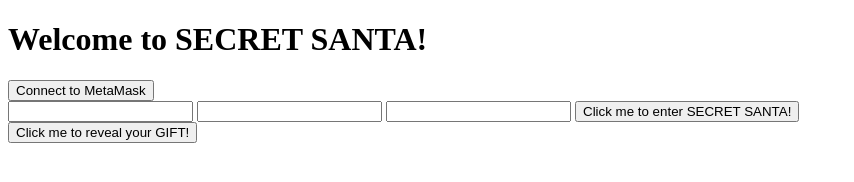
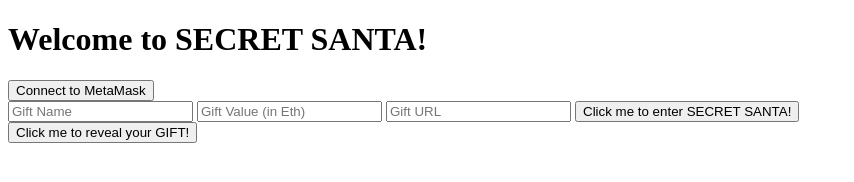
Before and after one commit to Brandonisernest/blockchain-developer-bootcamp-final-project, a plain HTML site: page SecretSantaMaster/FrontEnd/index.html in a window 1280 px wide. Shown: the whole page, without its empty margins (0-854 px from the left). Drawn offline with Linux system fonts and the light colour scheme.

Commit message:
Update index.html

```diff
--- a/SecretSantaMaster/FrontEnd/index.html
+++ b/SecretSantaMaster/FrontEnd/index.html
@@ -18,9 +18,9 @@
     </section>
 
     <section id = "input-section">
-        <input id = "gift-name-input">
-        <input id = "gift-value-input">
-        <input id = "gift-URL-input">
+        <input id = "gift-name-input" placeholder="Gift Name">
+        <input id = "gift-value-input" placeholder="Gift Value (in Eth)">
+        <input id = "gift-URL-input" placeholder="Gift URL">
         <button id = "enter-santa">Click me to enter SECRET SANTA!</button>
 
     </section>
```
